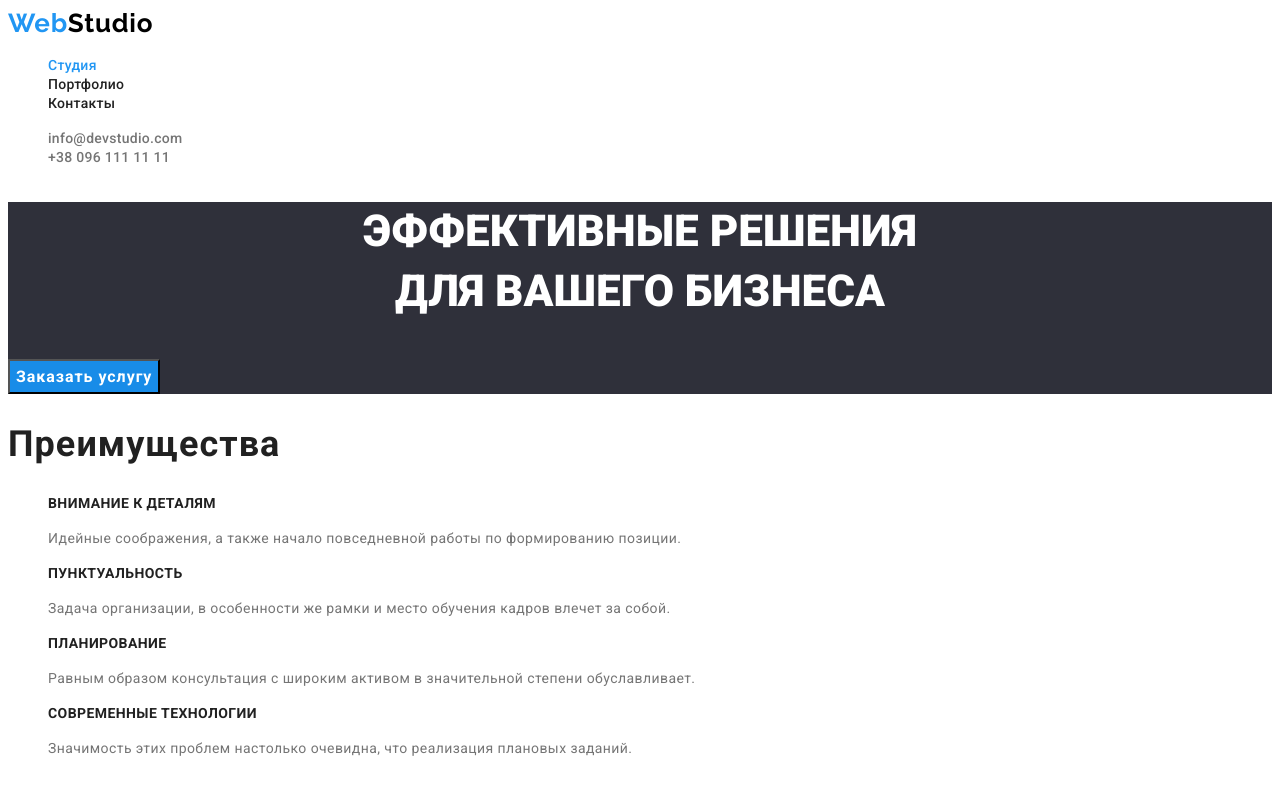
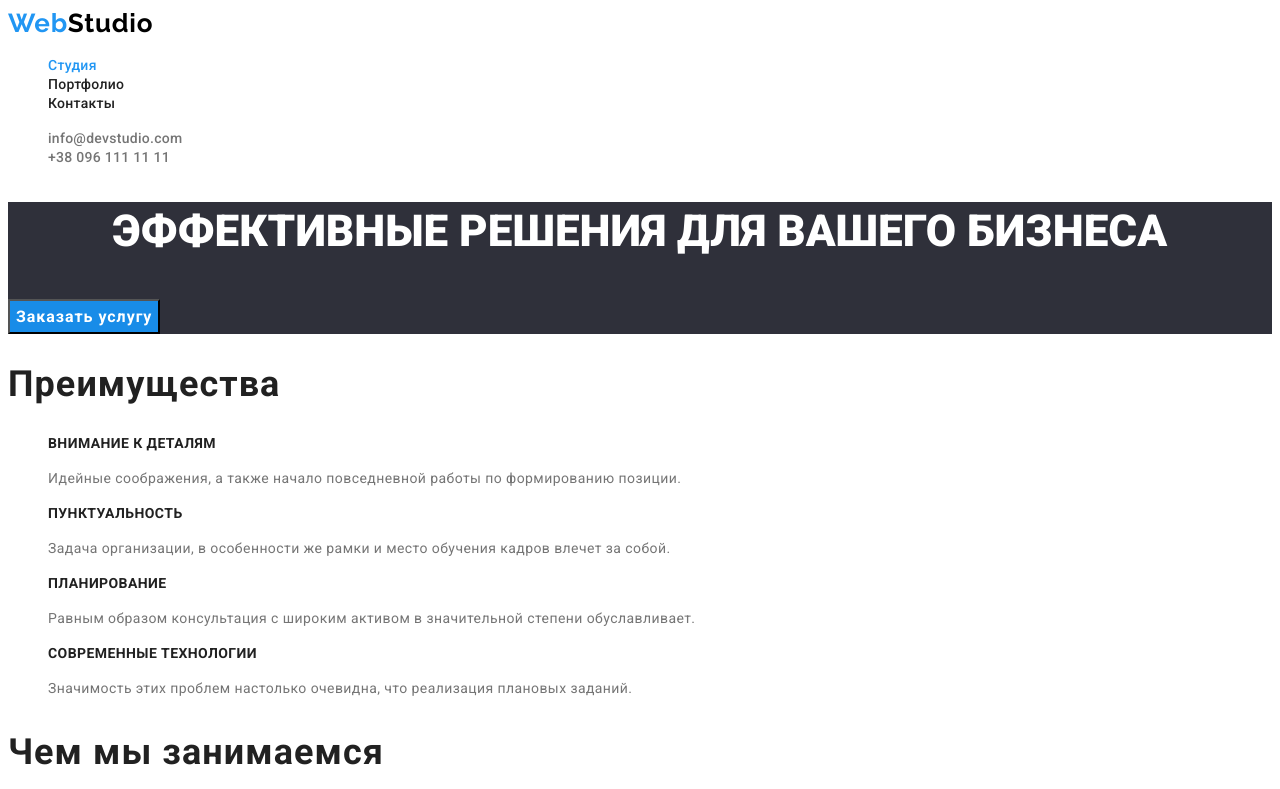
Before and after one commit to Demir2544/goit-markup-hw-02, a plain HTML site: page index.html in a window 1280 px wide. Shown: the top 789 px of the page. Drawn offline with Linux system fonts and the light colour scheme.

Commit message:
Update index.html

```diff
--- a/index.html
+++ b/index.html
@@ -37,7 +37,7 @@
     </header>
     <main>
         <section class="hero">
-            <h1 class="main-title">Эффективные решения<br /> для вашего бизнеса</h1>
+            <h1 class="main-title">Эффективные решения для вашего бизнеса</h1>
             <button class="modal-btn" type="button">Заказать услугу</button>
         </section>
         <section class="advantages">
```
